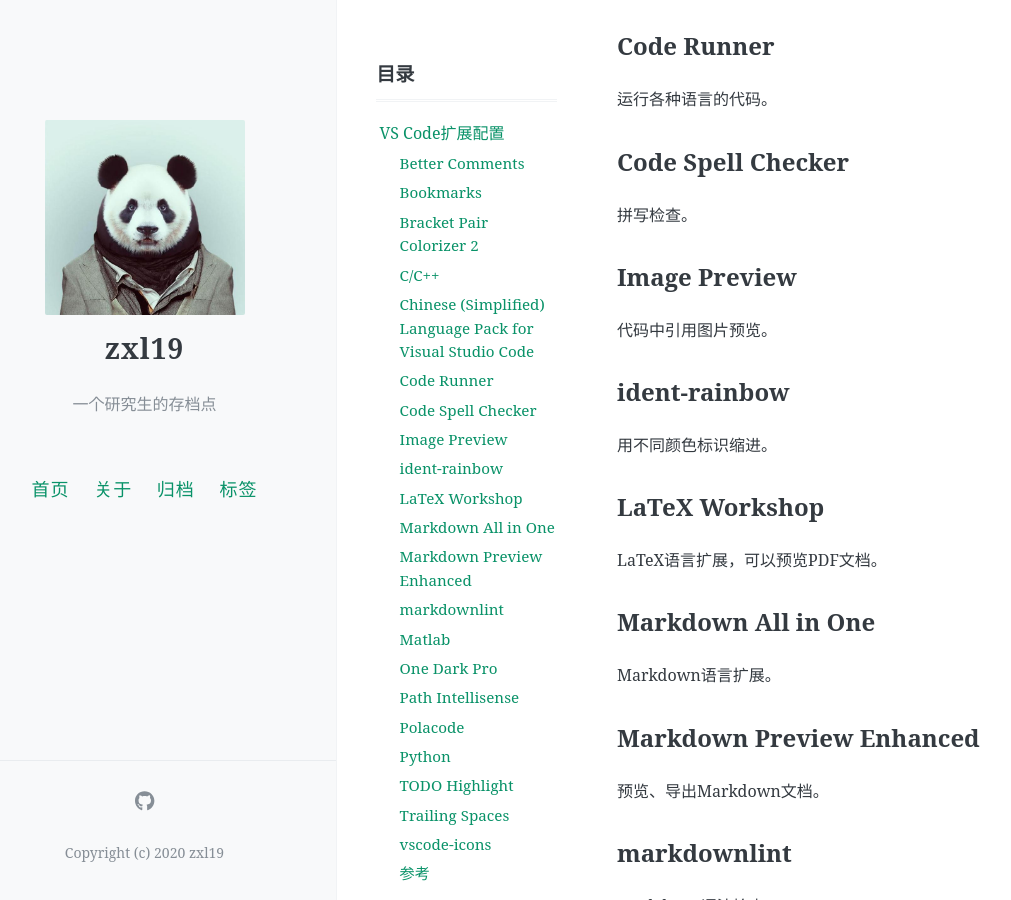
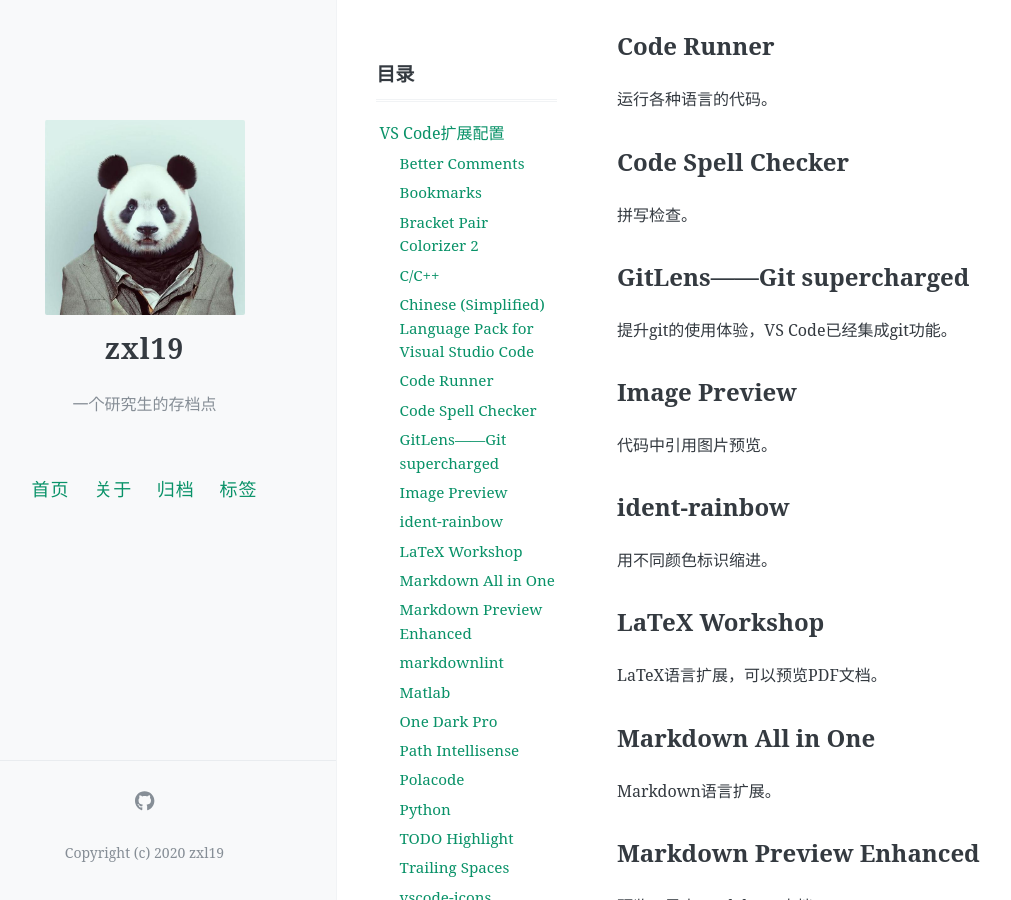
Before and after one commit to zxl19/zxl19.github.io, a Jekyll site: the page built from _posts/2020-06-03-VSCode-extension.md, in a window 1280 px wide and 900 px high, scrolled down 1055 px. Shown: the whole window, without its empty margins (47-1058 px from the left). Built offline with Jekyll 4.4.1, drawn with Linux system fonts in a browser that asks for light colours; comment, search, counter and statistics services are not loaded.

Commit message:
Update Posts

```diff
--- a/_posts/2020-06-03-VSCode-extension.md
+++ b/_posts/2020-06-03-VSCode-extension.md
@@ -52,6 +52,10 @@ VS Code中文汉化
 ## Code Spell Checker
 
 拼写检查。
+
+## GitLens——Git supercharged
+
+提升git的使用体验，VS Code已经集成git功能。
 
 ## Image Preview
 
```
